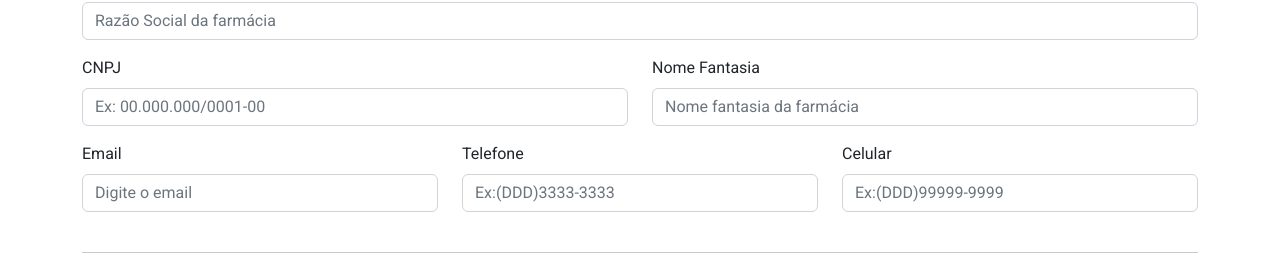
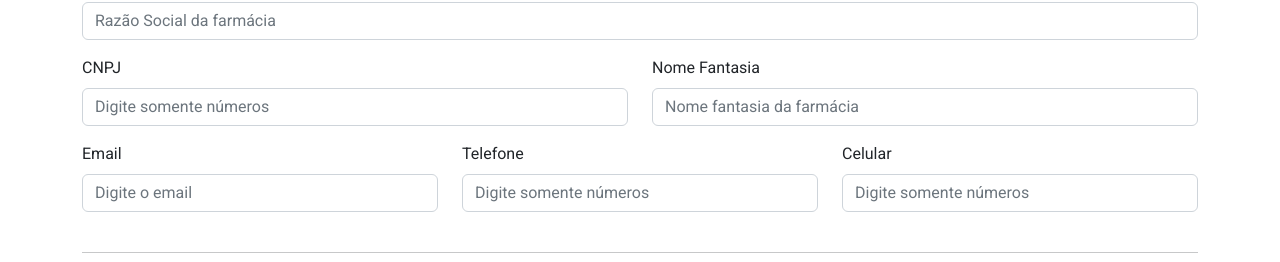
Before and after one commit to ThiagoThe/pharmacyCentralSystem, a React (Vite) app: page /cadastro-farmacias in a window 1280 px wide. Shown: the part 261-523 px from the top of the page. Built offline with nearby package versions, Linux system fonts and the light colour scheme; data requests are answered from the project's data file.

Commit message:
feat: add cód de mascaras em cadastroform

```diff
--- a/src/pages/CadastroFarm.jsx
+++ b/src/pages/CadastroFarm.jsx
@@ -102,10 +102,17 @@ function CadastroFarm() {
               <Form.Label>CNPJ</Form.Label>
               <Form.Control
                 type="text"
-                placeholder="Ex: 00.000.000/0001-00"
+                placeholder="Digite somente números"
                 id="cnpj"
                 {...register("cnpj", { required: true })}
-              />{" "}
+                onChange={(event) => {
+                  const cnpj = event.target.value.replace(/\D/g, "");
+                  event.target.value = cnpj.replace(
+                    /^(\d{2})(\d{3})(\d{3})(\d{4})(\d{2})/,
+                    "$1.$2.$3/$4-$5"
+                  );
+                }}
+              />
             </Form.Group>
 
             <Form.Group as={Col}>
@@ -133,9 +140,16 @@ function CadastroFarm() {
               <Form.Label>Telefone</Form.Label>
               <Form.Control
                 type="tel"
-                placeholder="Ex:(DDD)3333-3333"
+                placeholder="Digite somente números"
                 id="telefone"
                 {...register("telefone", { required: true })}
+                onChange={(event) => {
+                  const tel = event.target.value.replace(/\D/g, "");
+                  event.target.value = tel.replace(
+                    /^(\d{2})(\d{4})(\d{4})/,
+                    "($1) $2-$3"
+                  );
+                }}
               />
             </Form.Group>
 
@@ -143,9 +157,16 @@ function CadastroFarm() {
               <Form.Label>Celular</Form.Label>
               <Form.Control
                 type="tel"
-                placeholder="Ex:(DDD)99999-9999"
+                placeholder="Digite somente números"
                 id="celular"
                 {...register("celular", { required: true })}
+                onChange={(event) => {
+                  const cel = event.target.value.replace(/\D/g, "");
+                  event.target.value = cel.replace(
+                    /^(\d{2})(\d{5})(\d{4})/,
+                    "($1) $2-$3"
+                  );
+                }}
               />
             </Form.Group>
           </Row>
```
